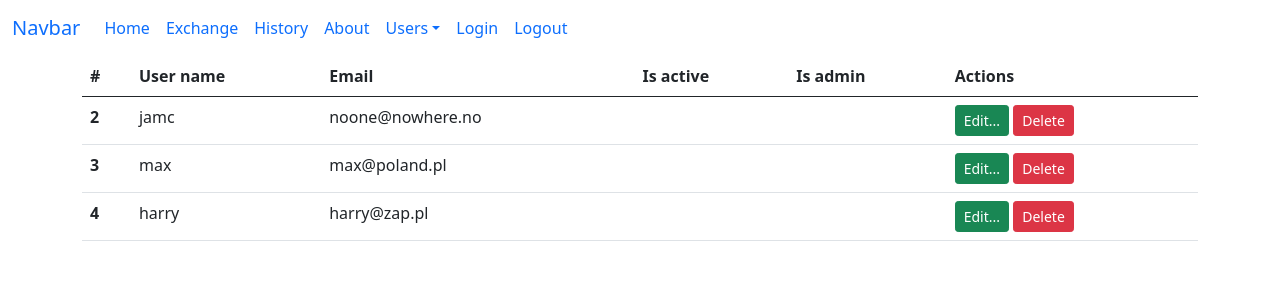
After one commit to Madefoka/Flask_Cantor, a Flask app: page /users in a window 1280 px wide. The commit adds this page. Shown: the top 300 px of the page. Run offline with Flask 2, Linux system fonts and the light colour scheme; data comes from the database, SQL or seed files in the repository; both versions use the stored data as it was after the commit.

Commit message:
Tworzenie panelu dodawania i listowania użytkowników.

```diff
--- a/app.py
+++ b/app.py
@@ -277,5 +277,97 @@ def edit_transaction(transaction_id):
         return redirect(url_for("history"))
 
 
+@app.route("/users")
+def users():
+
+    db = get_db()
+    sql_command = "select id, name, email, is_admin, is_active from users;"
+    cur = db.execute(sql_command)
+    users = cur.fetchall()
+
+    return render_template("users.html", active_menu="users", users=users)
+
+
+@app.route("/users_status_change/<action>/<user_name>")
+def users_status_change(action, user_name):
+    return "not implemented yet"
+
+
+@app.route("/edit_user/<user_name>", methods=["GET", "POST"])
+def edit_user(user_name):
+    return "not implemented yet"
+
+
+@app.route("/user_delete/<user_name>")
+def user_delete(user_name):
+
+    if not "user" in session:
+        return redirect(url_for("login"))
+    login = session["user"]
+
+    db = get_db
+    sql_statement = "delete from users where name = ? and name <> ?"
+    db.execute(sql_statement, [user_name, login])
+    db.commit()
+
+    return redirect(url_for("users"))
+
+
+@app.route("/new_user", methods=["GET", "POST"])
+def new_user():
+
+    if not "user" in session:
+        return redirect(url_for('login'))
+    login = session["user"]
+
+    db = get_db()
+    message = None
+    user = {}
+
+    if request.method == "GET":
+        return render_template("new_user.html", active_menu="users", user=user)
+    else:
+        user['user_name'] = '' if not 'user_name' in request.form else request.form['user_name']
+        user['email'] = '' if not 'email' in request.form else request.form['email']
+        user['user_pass'] = '' if not 'user_pass' in request.form else request.form['user_pass']
+
+        cursor = db.execute('select count(*) as cnt from users where name = ?',
+                            [user['user_name']])
+        record = cursor.fetchone()
+        is_user_name_unique = (record['cnt'] == 0)
+
+        cursor = db.execute('select count(*) as cnt from users where email = ?',
+                            [user['email']])
+        record = cursor.fetchone()
+        is_user_email_unique = (record['cnt'] == 0)
+
+        if user["user_name"] == "":
+            message = "Name cannot be empty."
+        elif user["email"] == "":
+            message = "Email cannot be empty."
+        elif user["user_pass"] == "":
+            message = "Password cannot be empty."
+        elif not is_user_name_unique:
+            message = "User with the name {} already exist.".format(
+                user["user_name"])
+        elif not is_user_email_unique:
+            message = "User with the email {} already exist.".format(
+                user['email'])
+
+        if not message:
+            user_pass = UserPass(user['user_name'], user['user_pass'])
+            password_hash = user_pass.hash_password()
+            sql_statement = '''insert into users(name, email, password, is_active, is_admin)
+                          values(?,?,?, True, False);'''
+            db.execute(sql_statement, [
+                       user['user_name'], user['email'], password_hash])
+            db.commit()
+            flash('User {} created'.format(user['user_name']))
+            return redirect(url_for('users'))
+        else:
+            flash('Correct error: {}'.format(message))
+            return render_template('new_user.html', active_menu='users', user=user)
+
+
 if __name__ == "__main__":
     app.run()
--- a/templates/menu.html
+++ b/templates/menu.html
@@ -18,6 +18,14 @@
           <li class="nav-item">
             <a class="nav-link {{'active' if active_menu=='about'}}" href="#" tabindex="-1" aria-disabled="true">About</a>
           </li>
+          <li class="nav-item dropdown">
+            <a class="nav-link dropdown-toggle" href="#" id="navbarDropdown" role="button"
+                      data-bs-toggle="dropdown" aria-expanded="false">Users</a>
+            <ul class="dropdown-menu" aria-labelledby="navbarDropdown">
+              <li><a class="dropdown-item" href="{{ url_for("users") }}">Users</a></li>
+              <li><a class="dropdown-item" href="{{ url_for("new_user") }}">New user</a></li>
+            </ul>
+          </li>
           <li class="nav-item">
             <a class="nav-link {{ 'active' if active_menu=='login' }}" href="{{ url_for('login') }}" tabindex="-1">Login</a>
           </li>
@@ -25,7 +33,6 @@
             <a class="nav-link {{ 'active' if active_menu=='logout' }}" href="{{ url_for('logout') }}" tabindex="-1">
               Logout {{ session['user'] if 'user' in session }}</a>
           </li>
-
         </ul>
       </div>
     </div>
--- /dev/null
+++ b/templates/users.html
@@ -0,0 +1,80 @@
+{% extends "base.html" %}
+
+{% block title %}
+    Users
+{% endblock %}
+
+
+{% block content %}
+<!-- Modal -->
+<div class="modal fade" id="confirmDeleteModal" tabindex="-1" aria-labelledby="exampleModalLabel" aria-hidden="true">
+  <div class="modal-dialog">
+    <div class="modal-content">
+      <div class="modal-header">
+        <h5 class="modal-title" id="exampleModalLabel">This entry will be deleted:</h5>
+        <button type="button" class="btn-close" data-bs-dismiss="modal" aria-label="Close"></button>
+      </div>
+      <div class="modal-body" id="idDeleteModalBody">
+        ...
+      </div>
+      <div class="modal-footer">
+        <form action="" method="GET" id="confirmDeleteForm">
+          <button type="button" class="btn btn-secondary" data-bs-dismiss="modal">Close</button>
+          <button type="submit" class="btn btn-danger">Delete</button>
+        </form>
+      </div>
+    </div>
+  </div>
+</div>
+
+<script src="https://ajax.googleapis.com/ajax/libs/jquery/3.5.1/jquery.min.js"></script>
+<script>
+  $(document).ready(function () {
+      // For A Delete Record Popup
+      // This function is applied to all elements with class ending  with ".delete-confirm"
+      $('.delete-confirm').click(function () {
+          // get attributes of the found element
+          var desc = $(this).attr('data-desc');
+          var url = $(this).attr('data-url');
+          // the #... designates id of an element - change the text in the modal window
+          $('#idDeleteModalBody').text(desc);
+          $("#confirmDeleteForm").attr("action", url);
+      });
+  });
+</script>
+<div class="container">
+    <table class="table">
+        <thead>
+          <tr>
+            <th scope="col">#</th>
+            <th scope="col">User name</th>
+            <th scope="col">Email</th>
+            <th scope="col">Is active</th>
+            <th scope="col">Is admin</th>
+            <th scope="col">Actions</th>
+          </tr>
+        </thead>
+        <tbody>
+          {% for user in users %}
+          <tr>
+            <th scope="row">{{ user.id }}</th>
+            <td>{{ user.name }}</td>
+            <td>{{ user.email }}</td>
+            <td>       </td>
+            <td>       </td>
+            <td>
+                <a href="{{ url_for('edit_user', user_name=user.name) }}"
+                   class="btn btn-success btn-sm" role="button">Edit...</a>
+                <a type="button" class="btn btn-danger btn-sm delete-confirm"
+                   data-bs-toggle="modal" data-bs-target="#confirmDeleteModal"
+                   data-desc="{{ 'Delete user {}?'.format(user.name) }}"
+                   data-url="{{ url_for('user_delete', user_name=user.name) }}">
+                  Delete
+                </a>
+            </td>
+          </tr>
+          {%endfor%}
+        </tbody>
+      </table>
+</div>
+{% endblock %}
```
Also changed, not shown: templates/new_user.html (added, +33 -0 lines), data/cantor.db.
